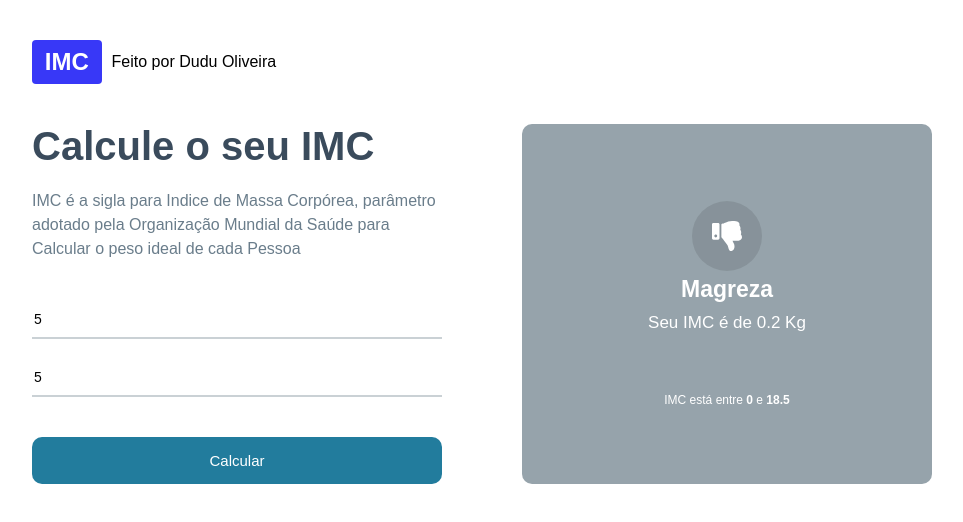
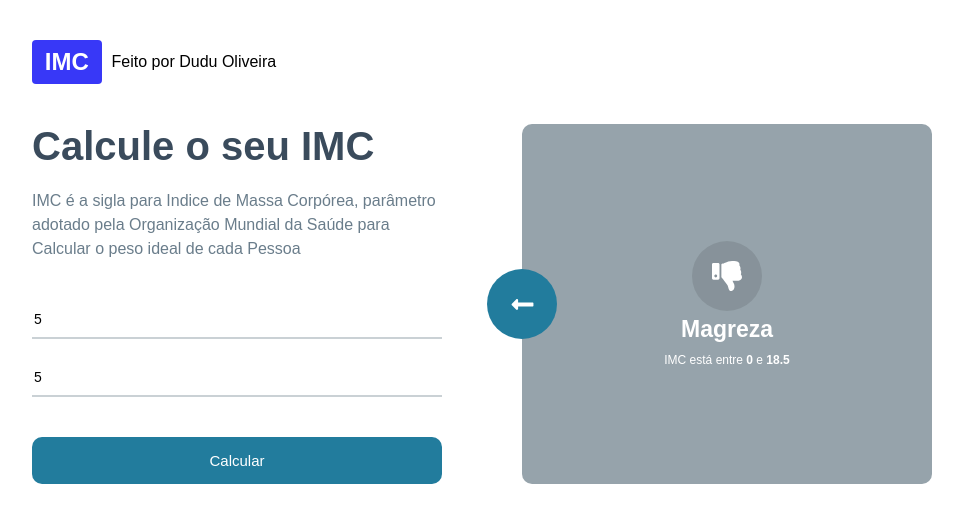
Before and after one commit to Eduardo-DevJs/calculadora-imc, a React (Vite) app: page / in a window 1280 px wide. Both pictures are taken after typing "5", "5" into the empty fields and a click on the button "Calcular". Shown: the top 522 px of the page, without its empty margins (158-1121 px from the left). Built offline with nearby package versions, Linux system fonts and the light colour scheme.

Commit message:
Feature / Funcionamento do sistema parte 2

```diff
--- a/src/App.module.css
+++ b/src/App.module.css
@@ -88,3 +88,22 @@
   flex: 1;
   display: flex;
 }
+
+.container .rightSide .rightArrow{
+  position: absolute;
+  background-color: #227c9d;
+  width: 70px;
+  height: 70px;
+  border-radius: 50%;
+  display: flex;
+  justify-content: center;
+  align-items: center;
+  cursor: pointer;
+  margin-left: -35px;
+  margin-top: 145px;
+  transition: all ease .2;
+}
+
+.container .rightSide .rightArrow:hover {
+  opacity: .9;
+}
--- a/src/App.tsx
+++ b/src/App.tsx
@@ -2,6 +2,7 @@
 import styles from './App.module.css';
 import { levels, calulateImc, LevelsProps } from './Helpers/imc';
 import GridItem from './components/GridItem/GridItem';
+import { FaLongArrowAltLeft } from 'react-icons/fa';
 
 const App = () => {
   const [campoAltura, setCampoAltura] = useState<number>(0);
@@ -14,6 +15,10 @@
     } else {
       alert('Digite todoso os campos');
     }
+  }
+
+  function handleBackButton() {
+    window.location.href = '/';
   }
 
   return (
@@ -63,7 +68,9 @@
 
           {mostrarItem && (
             <div className={styles.rightBig}>
-              <div className={styles.rightArrow}></div>
+              <div className={styles.rightArrow} onClick={handleBackButton}>
+                <FaLongArrowAltLeft size={25} color="#fff" />
+              </div>
               <GridItem item={mostrarItem} />
             </div>
           )}
--- a/src/Helpers/imc.ts
+++ b/src/Helpers/imc.ts
@@ -38,8 +38,10 @@
 
   for(let i in levels){
     if(imc >= levels[i].imc[0] && imc <= levels[i].imc[1]){
+      let levelCopy: LevelsProps = {...levels[i]}
+
       levels[i].youImc = parseFloat(imc.toFixed(2))
-      return levels[i]
+      return levelCopy
     }
   }
 
```
